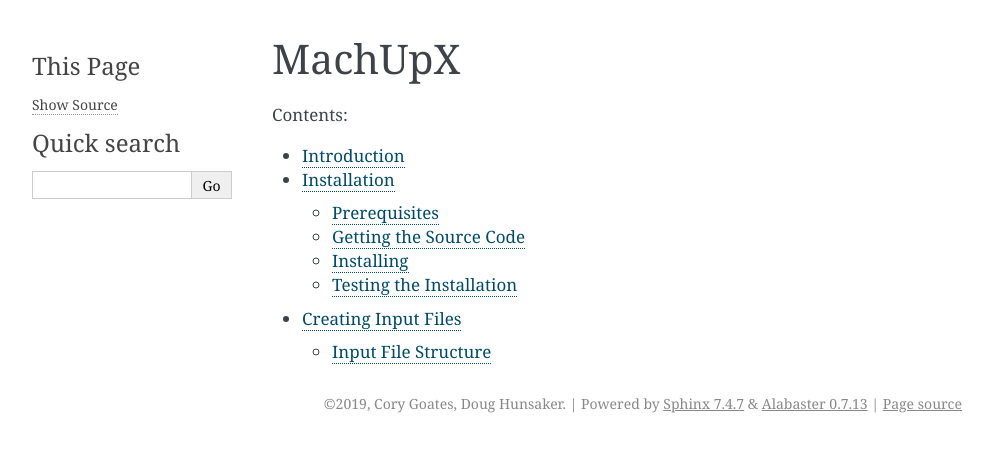
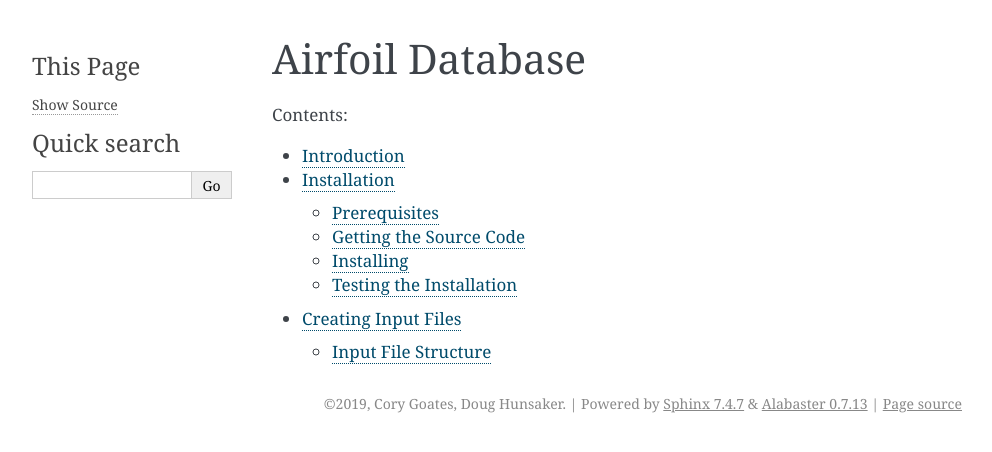
Before and after one commit to usuaero/AirfoilDatabase, a Sphinx documentation site: the page built from docs/source/index.rst, in a window 1280 px wide. Shown: the top 452 px of the page, without its empty margins (148-1140 px from the left). Built offline with Sphinx 7.4.7, drawn with Linux system fonts in a browser that asks for light colours; pages that are not in the unit, such as notebooks, are missing from menus.

Commit message:
Updated documentation.

```diff
--- a/docs/source/conf.py
+++ b/docs/source/conf.py
@@ -17,12 +17,12 @@
 
 # -- Project information -----------------------------------------------------
 
-project = 'MachUpX'
+project = 'Airfoil Database'
 copyright = '2019, Cory Goates, Doug Hunsaker'
 author = 'Cory Goates, Doug Hunsaker'
 
 # The full version, including alpha/beta/rc tags
-release = '1.0.1'
+release = '1.0'
 
 
 # -- General configuration ---------------------------------------------------
--- a/docs/source/index.rst
+++ b/docs/source/index.rst
@@ -1,5 +1,5 @@
-MachUpX
-=======
+Airfoil Database
+================
 
 .. toctree::
    :maxdepth: 2
```
